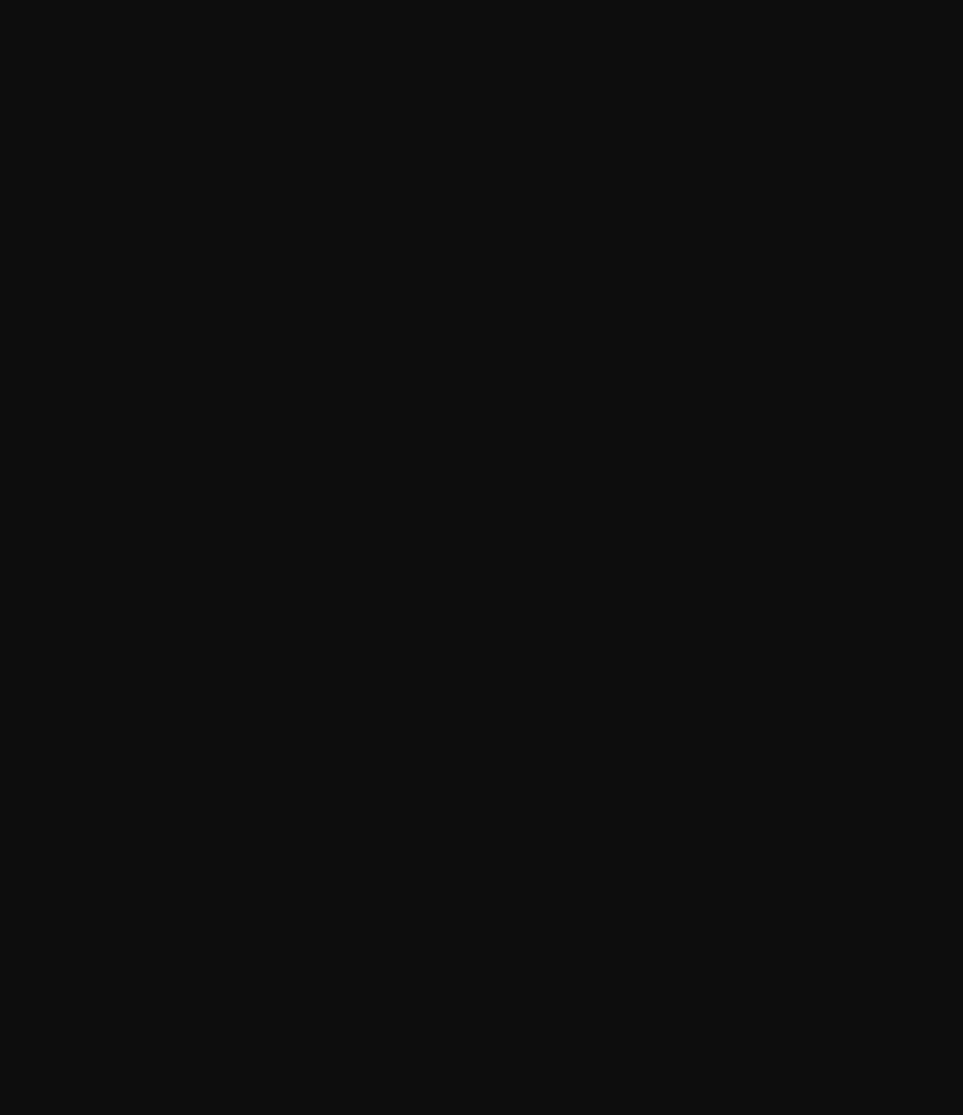
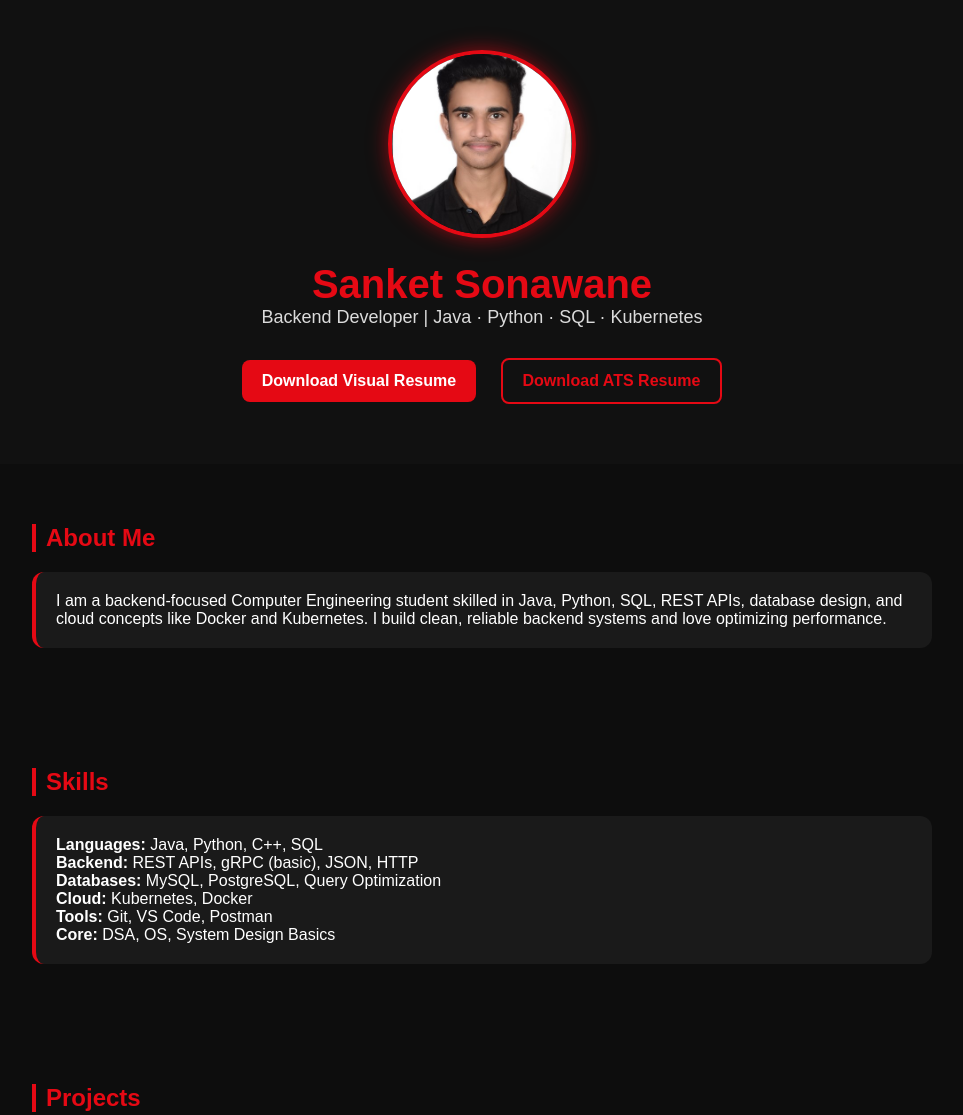
Before and after one commit to sonawanesanket101/sanket-portfolio, a plain HTML site: page index.html in a window 1280 px wide. Shown: the top 1115 px of the page, without its empty margins (158-1121 px from the left). Before the commit the page ends 800 px from the top, so only its background shows below. Drawn offline with Linux system fonts and the light colour scheme.

Commit message:
Updated index

```diff
--- a/index.html
+++ b/index.html
@@ -1,29 +1,22 @@
 <!DOCTYPE html>
 <html lang="en">
 <head>
-    <meta charset="UTF-8" />
-    <meta name="viewport" content="width=device-width, initial-scale=1.0" />
-    <title>Sanket Sonawane Portfolio</title>
+    <meta charset="UTF-8">
+    <meta name="viewport" content="width=device-width, initial-scale=1.0">
+    <title>Sanket Sonawane – Portfolio</title>
 
     <style>
         body {
             margin: 0;
             font-family: 'Poppins', sans-serif;
             background: #0d0d0d;
-            color: white;
-            line-height: 1.6;
+            color: #fff;
         }
 
         header {
+            text-align: center;
             padding: 50px 20px;
-            text-align: center;
             background: #111;
-        }
-
-        /* PROFILE PHOTO */
-        .profile-photo {
-            text-align: center;
-            margin-bottom: 20px;
         }
 
         .profile-photo img {
@@ -32,21 +25,147 @@
             object-fit: cover;
             border-radius: 50%;
             border: 4px solid #e50914;
-            box-shadow: 0 0 20px rgba(229, 9, 20, 0.5);
+            box-shadow: 0 0 20px rgba(229, 9, 20, 0.6);
+            margin-bottom: 20px;
         }
 
         h1 {
+            color: #e50914;
             font-size: 40px;
-            margin-bottom: 10px;
+            margin: 0;
+        }
+
+        .subtitle {
+            opacity: 0.85;
+            font-size: 18px;
+            margin-bottom: 20px;
+        }
+
+        .actions a {
+            text-decoration: none;
+            padding: 12px 20px;
+            display: inline-block;
+            margin: 10px;
+            border-radius: 8px;
+            font-weight: bold;
+        }
+
+        .btn {
+            background: #e50914;
+            color: #fff;
+        }
+
+        .btn-ghost {
+            border: 2px solid #e50914;
             color: #e50914;
         }
 
-        .subtitle {
-            font-size: 18px;
-            opacity: 0.8;
+        section {
+            max-width: 900px;
+            padding: 40px 20px;
+            margin: auto;
         }
 
-        .actions a {
-            margin: 10px;
-            text-decoration: none;
-            pad
+        h2 {
+            color: #e50914;
+            border-left: 4px solid #e50914;
+            padding-left: 10px;
+            margin-bottom: 20px;
+        }
+
+        .box {
+            background: #1a1a1a;
+            padding: 20px;
+            border-radius: 12px;
+            border-left: 4px solid #e50914;
+            margin-bottom: 20px;
+        }
+
+        footer {
+            text-align: center;
+            padding: 20px;
+            background: #111;
+            color: #999;
+            margin-top: 30px;
+        }
+    </style>
+</head>
+
+<body>
+
+    <!-- HEADER -->
+    <header>
+        <div class="profile-photo">
+            <img src="profile.jpg" alt="Sanket Sonawane Profile Photo">
+        </div>
+
+        <h1>Sanket Sonawane</h1>
+        <div class="subtitle">Backend Developer | Java · Python · SQL · Kubernetes</div>
+
+        <div class="actions">
+            <a class="btn" href="Sanket_Resume_Visual_Blue.pdf" download>Download Visual Resume</a>
+            <a class="btn-ghost" href="Sanket_Software_Developer_ATS.pdf" download>Download ATS Resume</a>
+        </div>
+    </header>
+
+    <!-- ABOUT -->
+    <section>
+        <h2>About Me</h2>
+        <div class="box">
+            I am a backend-focused Computer Engineering student skilled in
+            Java, Python, SQL, REST APIs, database design, and cloud concepts
+            like Docker and Kubernetes.
+            I build clean, reliable backend systems and love optimizing performance.
+        </div>
+    </section>
+
+    <!-- SKILLS -->
+    <section>
+        <h2>Skills</h2>
+        <div class="box">
+            <b>Languages:</b> Java, Python, C++, SQL <br>
+            <b>Backend:</b> REST APIs, gRPC (basic), JSON, HTTP <br>
+            <b>Databases:</b> MySQL, PostgreSQL, Query Optimization <br>
+            <b>Cloud:</b> Kubernetes, Docker <br>
+            <b>Tools:</b> Git, VS Code, Postman <br>
+            <b>Core:</b> DSA, OS, System Design Basics
+        </div>
+    </section>
+
+    <!-- PROJECTS -->
+    <section>
+        <h2>Projects</h2>
+
+        <div class="box">
+            <h3>SpeakUp – Anonymous Communication App</h3>
+            • Developed Android UI for anonymous messaging <br>
+            • Integrated backend APIs <br>
+            • Improved app performance and UI stability
+        </div>
+
+        <div class="box">
+            <h3>Online Voting System – Secure Voting Platform</h3>
+            • Designed secure voting workflow with data integrity <br>
+            • Implemented backend schema for encrypted vote storage <br>
+            • Ensured reliability and transparent records
+        </div>
+
+    </section>
+
+    <!-- CONTACT -->
+    <section>
+        <h2>Contact</h2>
+        <div class="box">
+            <b>Email:</b> sonawanesanket101@gmail.com <br>
+            <b>Phone:</b> 8007748396 <br>
+            <b>Location:</b> Pune, Maharashtra <br>
+            <b>LinkedIn:</b> www.linkedin.com/in/sanket-sonawane-852337229
+        </div>
+    </section>
+
+    <footer>
+        © 2025 Sanket Sonawane · All Rights Reserved
+    </footer>
+
+</body>
+</html>
```
